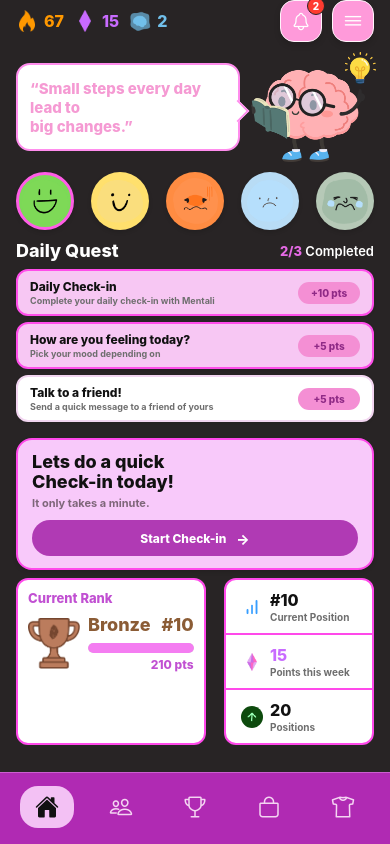
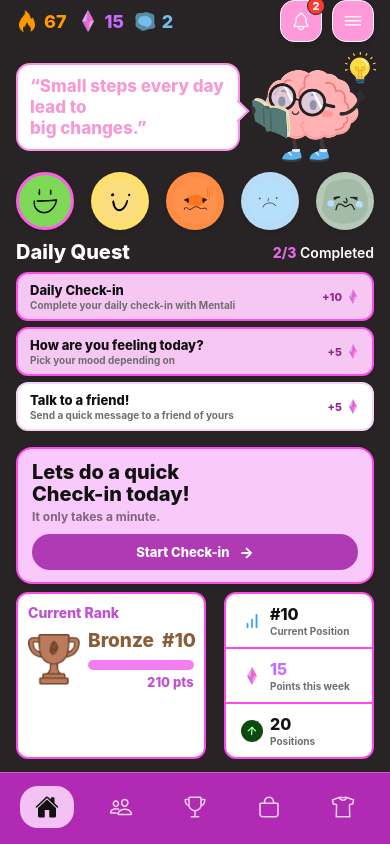
Before and after one commit to oompaloo0mpa/Mentali, a React Native app in the folder Mentali/: screen / in a window 390 px wide. Built offline with nearby package versions, Linux system fonts and the light colour scheme.

Commit message:
Refined home page
- Change quest pts to the diamonds instead to make it more consistent

- Increased font size

- Made page scrollable vertically

- Added confirmation prompt before selecting mood for the day

```diff
--- a/Mentali/src/pages/HomePage.tsx
+++ b/Mentali/src/pages/HomePage.tsx
@@ -1,5 +1,6 @@
 import { useState, type ComponentProps } from 'react';
 import {
+  Alert,
   Modal,
   Image,
   type ImageSourcePropType,
@@ -60,7 +61,11 @@ type MoodButtonProps = {
 function StatPill({ icon, value, color }: StatItem) {
   return (
     <View style={styles.statPill}>
-      <Image source={icon} resizeMode="contain" style={[styles.statIconImage, { tintColor: color }]} />
+      <Image
+        source={icon}
+        resizeMode="contain"
+        style={[styles.statIconImage, icon === diamondIcon ? null : { tintColor: color }]}
+      />
       <Text style={[styles.statValue, { color }]}>{value}</Text>
     </View>
   );
@@ -75,6 +80,8 @@ function MoodButton({ mood, selected, onPress }: MoodButtonProps) {
 }
 
 function QuestCard({ item }: { item: QuestItem }) {
+  const rewardText = item.points.replace(/\s*pts$/i, '');
+
   return (
     <View style={[styles.questCard, item.active ? styles.questCardActive : styles.questCardInactive]}>
       <View style={styles.questTextWrap}>
@@ -86,10 +93,18 @@ function QuestCard({ item }: { item: QuestItem }) {
         </Text>
       </View>
       <View style={styles.pointsPill}>
-        <Text style={styles.pointsText}>{item.points}</Text>
+        <Text style={styles.pointsText}>{rewardText}</Text>
+        <Image source={diamondIcon} resizeMode="contain" style={styles.pointsIcon} />
       </View>
     </View>
   );
+}
+
+function confirmMoodSelection(mood: MoodItem, onConfirm: () => void) {
+  Alert.alert('Confirm mood', `Are you sure you want to select ${mood.label} for today?`, [
+    { text: 'Cancel', style: 'cancel' },
+    { text: 'Yes', style: 'default', onPress: onConfirm },
+  ]);
 }
 
 function BottomNavItem({ icon, active, onPress }: { icon: string; active?: boolean; onPress: () => void }) {
@@ -297,7 +312,11 @@ export default function HomePage() {
     <SafeAreaView style={styles.container} edges={['top', 'left', 'right']}>
       <StatusBar barStyle="light-content" backgroundColor="#282425" />
 
-      <View style={[styles.content, { paddingTop: insets.top - 100}]}>
+      <ScrollView
+        style={styles.scrollView}
+        contentContainerStyle={[styles.content, { paddingTop: insets.top - 100, paddingBottom: 92 }]}
+        showsVerticalScrollIndicator={false}
+      >
         <View style={styles.topRow}>
           <View style={styles.statGroup}>
             {stats.map((item) => (
@@ -359,7 +378,7 @@ export default function HomePage() {
                   key={mood.label}
                   mood={mood}
                   selected={selectedMood === index}
-                  onPress={() => setSelectedMood(index)}
+                  onPress={() => confirmMoodSelection(mood, () => setSelectedMood(index))}
                 />
               ))}
             </View>
@@ -445,7 +464,7 @@ export default function HomePage() {
         ) : (
           <NavPlaceholder title={navLabels[selectedNav].title} icon={navLabels[selectedNav].icon} />
         )}
-      </View>
+      </ScrollView>
 
       <View style={styles.bottomNav}>
         {navItems.map((item) => (
@@ -467,9 +486,12 @@ const styles = StyleSheet.create({
     backgroundColor: '#282425',
   },
   content: {
-    flex: 1,
+    flexGrow: 1,
     paddingHorizontal: 16,
     paddingBottom: 8,
+  },
+  scrollView: {
+    flex: 1,
   },
   topRow: {
     flexDirection: 'row',
@@ -492,7 +514,7 @@ const styles = StyleSheet.create({
     marginRight: 6,
   },
   statValue: {
-    fontSize: 16,
+    fontSize: 18,
     fontWeight: '800',
   },
   actionGroup: {
@@ -547,7 +569,7 @@ const styles = StyleSheet.create({
   },
   notificationBadgeText: {
     color: '#fff',
-    fontSize: 10,
+    fontSize: 11,
     fontWeight: '800',
     lineHeight: 12,
   },
@@ -583,7 +605,7 @@ const styles = StyleSheet.create({
   },
   notificationsTitle: {
     color: '#fff',
-    fontSize: 18,
+    fontSize: 20,
     fontWeight: '800',
   },
   notificationsHeaderActions: {
@@ -592,7 +614,7 @@ const styles = StyleSheet.create({
   },
   markAllReadText: {
     color: '#FF6DEB',
-    fontSize: 12,
+    fontSize: 13,
     fontWeight: '800',
     marginRight: 12,
   },
@@ -612,7 +634,7 @@ const styles = StyleSheet.create({
   },
   notificationsSectionLabel: {
     color: '#BCAFC2',
-    fontSize: 10,
+    fontSize: 11,
     fontWeight: '800',
     letterSpacing: 1,
     marginBottom: 8,
@@ -640,7 +662,7 @@ const styles = StyleSheet.create({
   },
   notificationItemTitle: {
     color: '#fff',
-    fontSize: 13,
+    fontSize: 14,
     fontWeight: '800',
   },
   notificationItemTitleUnread: {
@@ -648,7 +670,7 @@ const styles = StyleSheet.create({
   },
   notificationTime: {
     color: '#BCAFC2',
-    fontSize: 11,
+    fontSize: 12,
     fontWeight: '600',
     marginTop: 2,
   },
@@ -680,7 +702,7 @@ const styles = StyleSheet.create({
   },
   clearAllText: {
     color: '#fff',
-    fontSize: 12,
+    fontSize: 13,
     fontWeight: '800',
     marginLeft: 8,
   },
@@ -742,7 +764,7 @@ const styles = StyleSheet.create({
   },
   moreMenuItemText: {
     color: '#fff',
-    fontSize: 13,
+    fontSize: 14,
     fontWeight: '800',
     marginLeft: 12,
   },
@@ -770,9 +792,9 @@ const styles = StyleSheet.create({
   },
   quoteText: {
     color: '#F59AD3',
-    fontSize: 15,
+    fontSize: 17,
     fontWeight: '800',
-    lineHeight: 19,
+    lineHeight: 21,
   },
   quoteTail: {
     position: 'absolute',
@@ -826,12 +848,12 @@ const styles = StyleSheet.create({
   },
   sectionTitle: {
     color: '#fff',
-    fontSize: 18,
+    fontSize: 20,
     fontWeight: '800',
   },
   sectionMeta: {
     color: '#fff',
-    fontSize: 13,
+    fontSize: 14,
     fontWeight: '600',
   },
   sectionMetaHighlight: {
@@ -872,28 +894,36 @@ const styles = StyleSheet.create({
   },
   questTitle: {
     color: '#111',
-    fontSize: 12,
+    fontSize: 13,
     fontWeight: '800',
     marginBottom: 1,
   },
   questSubtitle: {
     color: '#6E6E6E',
-    fontSize: 9,
+    fontSize: 10,
     fontWeight: '700',
   },
   pointsPill: {
-    minWidth: 62,
+    minWidth: 0,
     alignItems: 'center',
     justifyContent: 'center',
-    backgroundColor: '#F48FD4',
-    paddingHorizontal: 10,
-    paddingVertical: 5,
-    borderRadius: 16,
+    backgroundColor: 'transparent',
+    paddingHorizontal: 0,
+    paddingVertical: 0,
+    borderRadius: 0,
+    flexDirection: 'row',
+    flexShrink: 0,
+    flexWrap: 'nowrap',
+    gap: 3,
   },
   pointsText: {
     color: '#8F2A86',
-    fontSize: 10,
+    fontSize: 11,
     fontWeight: '800',
+  },
+  pointsIcon: {
+    width: 15,
+    height: 15,
   },
   ctaCard: {
     backgroundColor: '#F8C9FA',
@@ -914,14 +944,14 @@ const styles = StyleSheet.create({
   },
   ctaTitle: {
     color: '#111',
-    fontSize: 18,
+    fontSize: 20,
     fontWeight: '800',
-    lineHeight: 20,
+    lineHeight: 22,
     marginBottom: 4,
   },
   ctaSubtitle: {
     color: '#7E6679',
-    fontSize: 11,
+    fontSize: 12,
     fontWeight: '700',
   },
   ctaButton: {
@@ -934,13 +964,13 @@ const styles = StyleSheet.create({
   },
   ctaButtonText: {
     color: '#fff',
-    fontSize: 12,
+    fontSize: 13,
     fontWeight: '800',
     marginRight: 10,
   },
   ctaArrow: {
     color: '#fff',
-    fontSize: 14,
+    fontSize: 15,
     fontWeight: '800',
   },
   rankRow: {
@@ -960,7 +990,7 @@ const styles = StyleSheet.create({
   },
   rankLabel: {
     color: '#C150D2',
-    fontSize: 13,
+    fontSize: 14,
     fontWeight: '800',
     marginBottom: 8,
   },
@@ -984,7 +1014,7 @@ const styles = StyleSheet.create({
   },
   rankName: {
     color: '#8B5C35',
-    fontSize: 18,
+    fontSize: 19,
     fontWeight: '800',
   },
   progressBarTrack: {
@@ -1003,13 +1033,13 @@ const styles = StyleSheet.create({
   },
   rankPoints: {
     color: '#C150D2',
-    fontSize: 12,
+    fontSize: 13,
     fontWeight: '800',
     alignSelf: 'flex-end',
   },
   rankPosition: {
     color: '#8B5C35',
-    fontSize: 18,
+    fontSize: 19,
     fontWeight: '800',
     marginLeft: 8,
   },
@@ -1087,14 +1117,14 @@ const styles = StyleSheet.create({
   },
   placeholderTitle: {
     color: '#fff',
-    fontSize: 24,
+    fontSize: 26,
     fontWeight: '800',
     marginTop: 14,
     marginBottom: 8,
   },
   placeholderSubtitle: {
     color: '#D2C6CC',
-    fontSize: 13,
+    fontSize: 14,
     fontWeight: '600',
     textAlign: 'center',
     lineHeight: 18,
```
